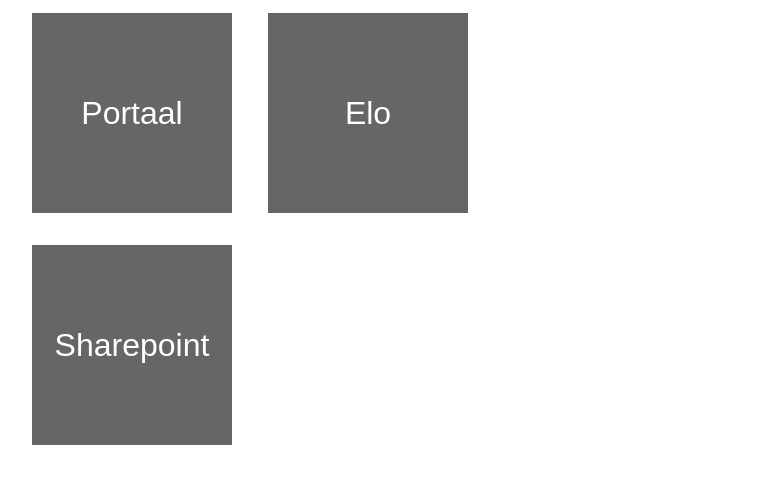
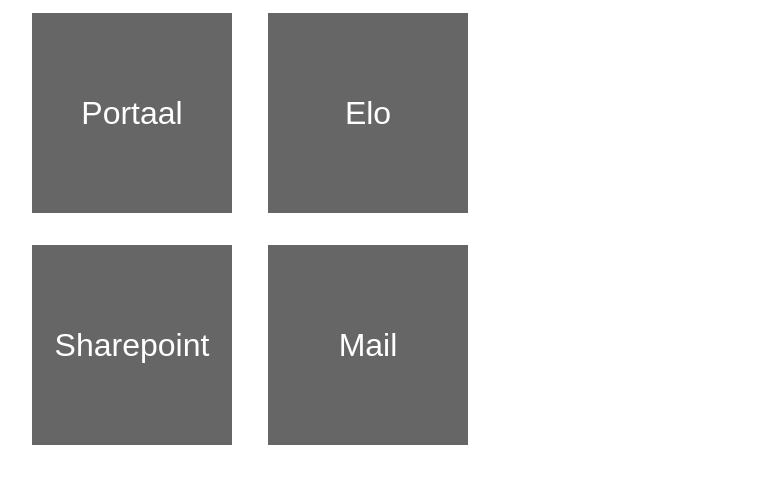
Before and after one commit to thedutchgunslinger/KW1CbrowserExtension, a website: page src/index.html in a window 1280 px wide. Shown: the part 138-622 px from the top of the page, without its empty margins (0-783 px from the left). Drawn offline with nearby package versions, Linux system fonts and the light colour scheme; files that its build step writes are made by us from their sources; a web font is replaced by a local one.

Commit message:
added email shortcut

```diff
--- a/src/index.html
+++ b/src/index.html
@@ -13,6 +13,7 @@
         <a href="https://mportaal.kw1c.nl/" target=blank class="shortcut">Portaal</a>
         <a href="https://elo.kw1c.nl/" target=blank class="shortcut">Elo</a>
         <a href="https://edukw1c.sharepoint.com/" target=blank class="shortcut">Sharepoint</a>
+        <a href="https://outlook.office.com/mail/" target=blank class="shortcut">Mail</a>
     </div>
     <script src="quote.js"></script>
 </body>
```
